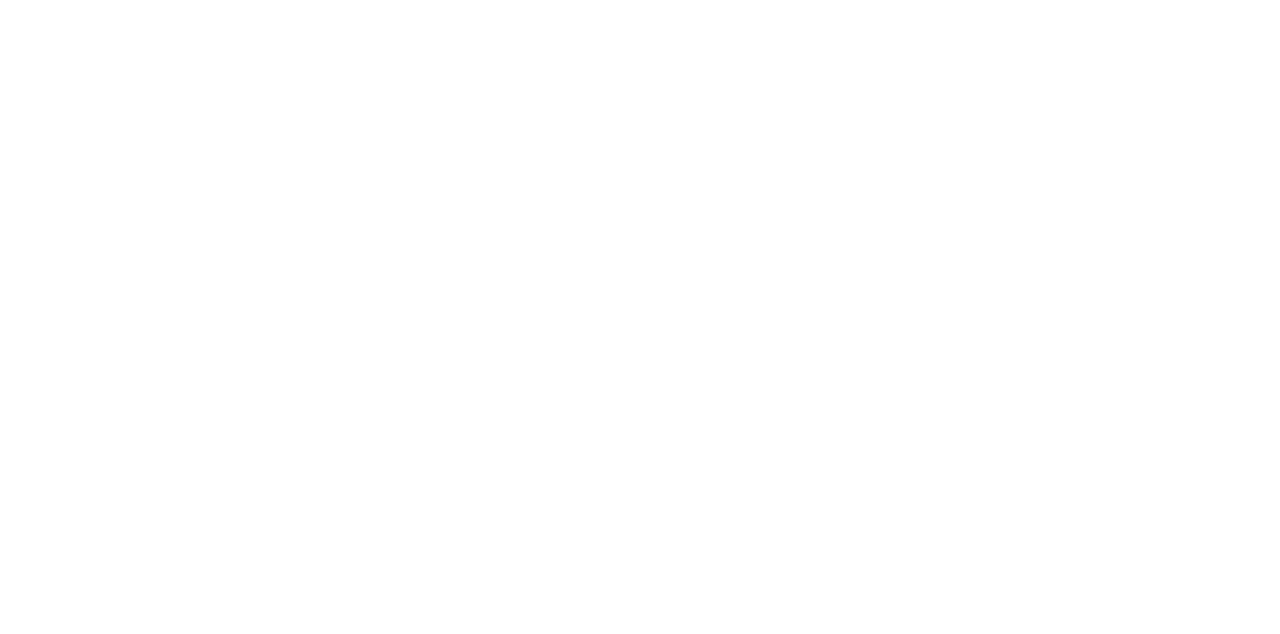
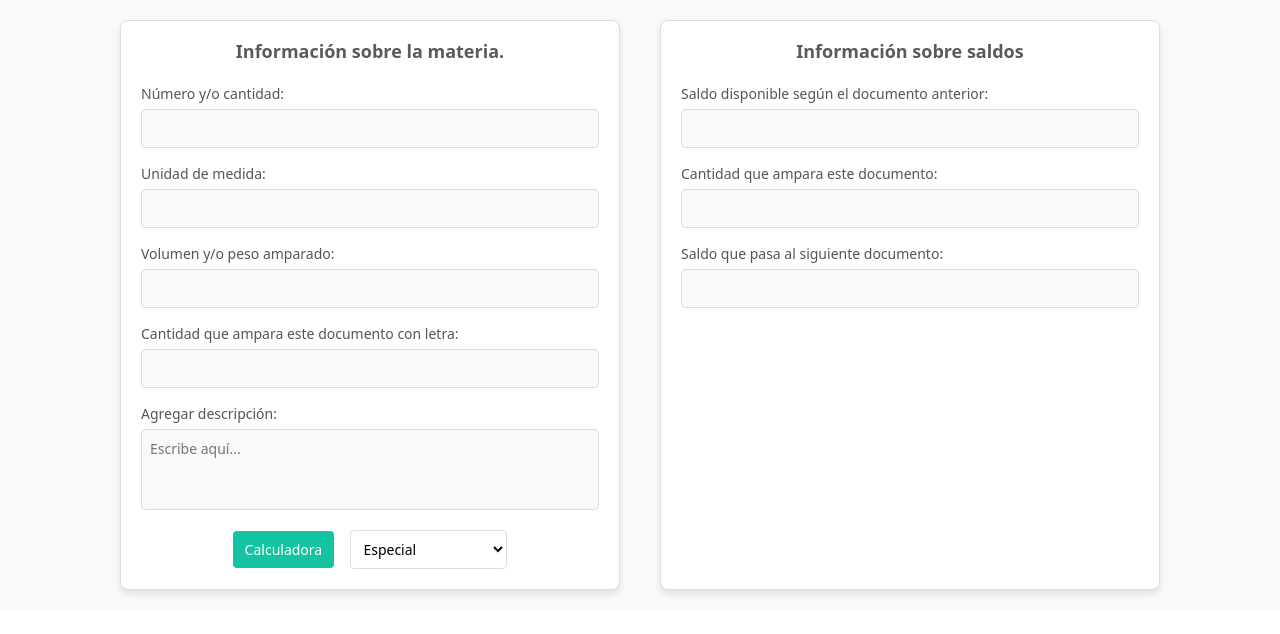
Before and after one commit to LuisPerezcx/UZACHI-FRONTEND, a React (Create React App) app: page /Formulario3 in a window 1280 px wide. Before the commit this address had no page. Shown: the top 634 px of the page. Built offline with nearby package versions, Linux system fonts and the light colour scheme.

Commit message:
cambios formulario 3

```diff
--- a/src/App.js
+++ b/src/App.js
@@ -4,11 +4,12 @@
 import './App.css';
 import 'bootstrap/dist/css/bootstrap.min.css';
 import 'bootstrap-icons/font/bootstrap-icons.css';
+import Formulario3 from './pages/Formulario3';
 
 function App() {
   return (
     <div>
-      <AppRoutes />
+      <Formulario3 />
     </div>
   );
 }
--- /dev/null
+++ b/src/pages/Formulario3.css
@@ -0,0 +1,112 @@
+/* Contenedor principal */
+.formulario3-container {
+    display: flex;
+    justify-content: center;
+    padding: 20px;
+    background-color: #f9f9f9;
+  }
+
+  /* Contenedor de los dos cuadros */
+  .formulario3-sections {
+    display: flex;
+    gap: 40px; /* Espaciado entre las dos */
+    max-width: 1200px;
+  }
+
+  /* Sección general */
+  .formulario3-section {
+    border: 1px solid #ddd;
+    padding: 20px;
+    border-radius: 8px;
+    width: 500px;
+    background-color: #fff;
+    box-shadow: 0 4px 6px rgba(0, 0, 0, 0.1);
+  }
+
+  /* Encabezado */
+  .formulario3-section h2 {
+    font-size: 18px;
+    margin-bottom: 20px;
+    text-align: center;
+    font-weight: bold;
+    color: #595B5A;
+  }
+
+  /* Alineación para locampos */
+  .formulario3-field {
+    display: flex;
+    flex-direction: column;
+    margin-bottom: 15px;
+  }
+
+  .formulario3-field label {
+    font-size: 14px;
+    color: #555;
+    margin-bottom: 5px;
+  }
+
+  /* Inputs y textarea */
+  .formulario3-field input,
+  .formulario3-field textarea {
+    padding: 8px;
+    font-size: 14px;
+    border: 1px solid #ddd;
+    border-radius: 4px;
+    background-color: #f9f9f9;
+  }
+
+  textarea {
+    resize: none;
+  }
+
+  /* Inputs de solo lectura */
+  .formulario3-readonly {
+    background-color: #f0f0f0;
+    text-align: right;
+  }
+
+  /* Acciones del (boton y selector) */
+  .formulario3-actions {
+    display: flex;
+    justify-content: space-between;
+    align-items: center;
+    margin-top: 20px;
+  }
+
+  button {
+    background-color: #14C3A2;
+    color: #fff;
+    border: none;
+    border-radius: 4px;
+    padding: 8px 12px;
+    font-size: 14px;
+    cursor: pointer;
+    margin-left: 20%;
+  }
+
+  button:hover {
+    background-color: #0f927a;
+  }
+
+  select {
+    padding: 8px;
+    font-size: 14px;
+    border: 1px solid #ddd;
+    border-radius: 4px;
+    background-color: #fff;
+    margin-right: 20%;
+  }
+
+  .custom-select {
+    padding: 8px;
+    font-size: 14px;
+    border: 1px solid #ddd;
+    border-radius: 4px;
+    background-color: #fff;
+    cursor: pointer;
+  }
+
+  .custom-option:hover {
+    background-color: #14C3A2;
+    color: #fff;
+  }
--- /dev/null
+++ b/src/pages/Formulario3.js
@@ -0,0 +1,122 @@
+import React, { useState } from 'react';
+import './Formulario3.css';
+
+function Formulario3() {
+  // Estados para manejar datos en ambas secciones
+  const [numeroCantidad, setNumeroCantidad] = useState('');
+  const [unidadMedida, setUnidadMedida] = useState('');
+  const [volumenPeso, setVolumenPeso] = useState('');
+  const [cantidadLetra, setCantidadLetra] = useState('');
+  const [tipo, setTipo] = useState('Especial');
+
+  const [saldoAnterior, setSaldoAnterior]= useState('');
+  const [cantidadAmparada, setCantidadAmpara]= useState('');
+  const [saldoSiguiente, setSaldoSiguiente]= useState('');
+
+  // Función para calcular saldo
+  const calcularSaldo = () => {
+    return saldoAnterior + cantidadAmparada;
+  };
+
+  const calcular = () => {
+    alert('Realizando cálculo...');
+  };
+
+  return (
+    <div className="formulario3-container">
+      {/* Contenedor*/}
+      <div className="formulario3-sections">
+        {/* Sección Información sobre la materia */}
+        <div className="formulario3-section materia-section">
+          <h2>Información sobre la materia.</h2>
+          <div className="formulario3-field">
+            <label>Número y/o cantidad:</label>
+            <input
+              type="text"
+              value={numeroCantidad}
+              onChange={(e) => setNumeroCantidad(e.target.value)}
+            />
+          </div>
+          <div className="formulario3-field">
+            <label>Unidad de medida:</label>
+            <input
+              type="text"
+              value={unidadMedida}
+              onChange={(e) => setUnidadMedida(e.target.value)}
+            />
+          </div>
+          <div className="formulario3-field">
+            <label>Volumen y/o peso amparado:</label>
+            <input
+              type="text"
+              value={volumenPeso}
+              onChange={(e) => setVolumenPeso(e.target.value)}
+            />
+          </div>
+          <div className="formulario3-field">
+            <label>Cantidad que ampara este documento con letra:</label>
+            <input
+              type="text"
+              value={cantidadLetra}
+              onChange={(e) => setCantidadLetra(e.target.value)}
+            />
+          </div>
+          <div className="formulario3-field">
+            <label>Agregar descripción:</label>
+            <textarea placeholder="Escribe aquí..." rows="3"></textarea>
+          </div>
+
+          <div className="formulario3-actions">
+            <button onClick={calcular}>Calculadora</button>
+            <select
+                value={tipo}
+                onChange={(e) => setTipo(e.target.value)}
+                className="custom-select"
+            >
+                <option value="tipo" className="custom-option">
+                Seleccione el tipo
+                </option>
+                <option value="Especial" className="custom-option">
+                Especial
+                </option>
+                <option value="Volumen A & B" className="custom-option">
+                Volumen "A" & "B"
+                </option>
+            </select>
+          </div>
+        </div>
+
+        {/* Sección Información sobre saldos */}
+        <div className="formulario3-section saldos-section">
+          <h2>Información sobre saldos</h2>
+          <div className="formulario3-field">
+            <label>Saldo disponible según el documento anterior:</label>
+            <input
+              type="text"
+              value={saldoAnterior}
+              onChange={(e) => setSaldoAnterior(e.target.value)}
+            />
+          </div>
+          <div className="formulario3-field">
+            <label>Cantidad que ampara este documento:</label>
+            <input
+              type="text"
+              value={cantidadAmparada}
+              onChange={(e) => setCantidadAmpara(e.target.value)}
+            />
+          </div>
+          <div className="formulario3-field">
+            <label>Saldo que pasa al siguiente documento:</label>
+            <input
+              type="text"
+              value={saldoSiguiente}
+              onChange={(e) => setSaldoSiguiente(e.target.value)}
+            />
+          </div>
+        </div>
+      </div>
+    </div>
+  );
+}
+
+export default Formulario3;
--- a/src/pages/PrincipalAdmin.js
+++ b/src/pages/PrincipalAdmin.js
@@ -39,7 +39,7 @@
                 title="Formulario"
                 description="Registro de Remisión y Reembarque: Formulario"
                 buttons={[
-                { label: 'Acceder', onClick: () => console.log('Formulario clicado') }
+                { label: 'Acceder', onClick: () => console.log('Formulario clicado')   }
                 ]}
             />
 
@@ -79,7 +79,7 @@
             <div className='col tarjeta-border ms-2 me-2' >
                 <img src={iconInformeSemarnat} style={{width: '120px'}}></img>
                 <h2 className='size-font-subsubtitle mt-2' style={{color: 'black'}}>Administración de los informes para SEMARNAT</h2>
-                <Link to="ReportesSemarnat">
+                <Link to="ReportesPage">
                   <button className='style-button'>Administrar</button>
                 </Link>
             </div>
--- a/src/routes.js
+++ b/src/routes.js
@@ -4,6 +4,7 @@
 import { ReportesInternos } from './pages/ReportesInternos';
 import { ReportesPage } from './pages/ReportsPageSemarnat';
 import { GestionTransporte } from './pages/GestionTransporte';
+import Formulario3 from './pages/Formulario3';
 
 
 const AppRoutes = () => {
@@ -13,6 +14,8 @@
       <Route path="/ReportesInternos" element={<ReportesInternos />} />
       <Route path='/ReportesSemarnat' element={<ReportesPage />}/>
       <Route path='/GestionTransporte' element={<GestionTransporte/>} />
+      <Route path='/Formulario3' element={<Formulario3/>} />
+
     </Routes>
   );
 };
```
Also changed, not shown: src/pages/AsignarFolios.js (+0 -8 lines).
